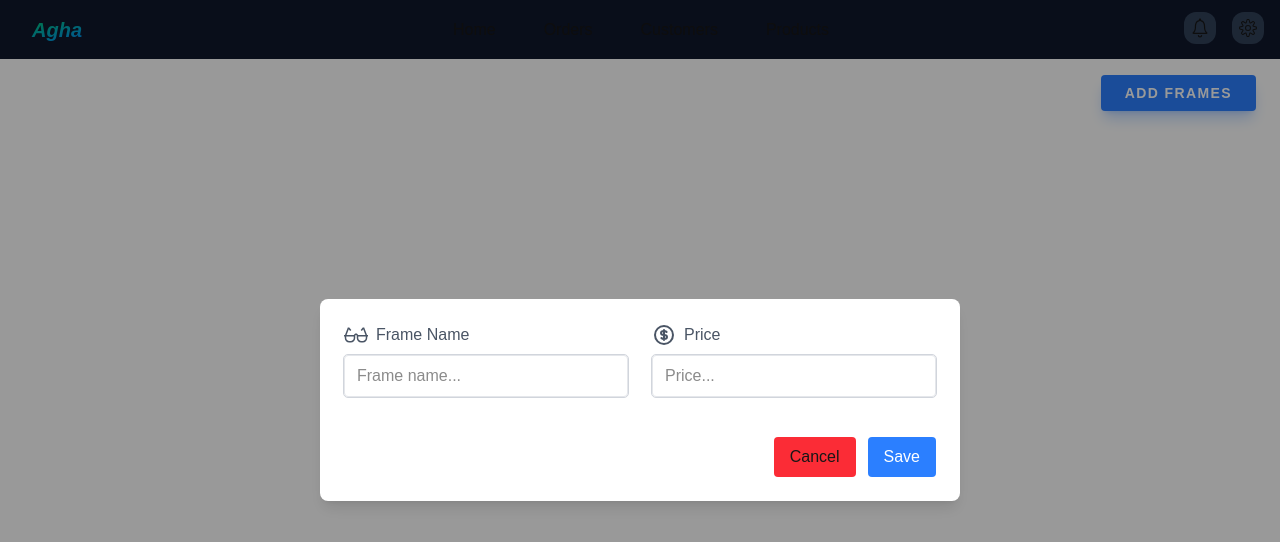
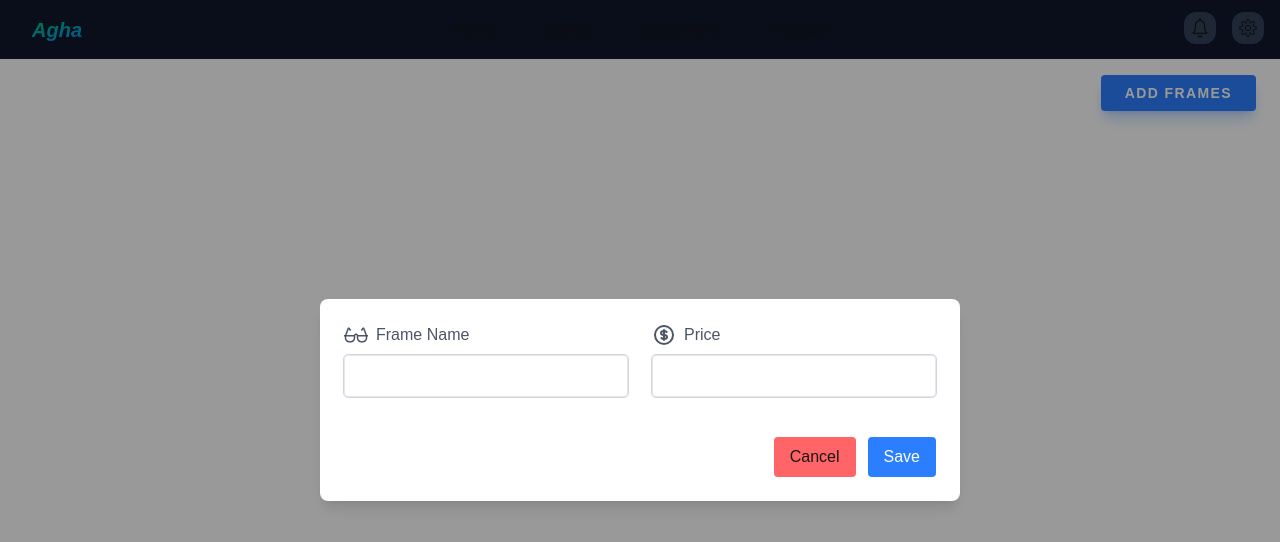
Before and after one commit to yasseragha1999/Agha-Optics, a Next.js app: page /products/frames in a window 1280 px wide. Both pictures are taken after a click on the button "ADD FRAMES". Shown: the top 542 px of the page. Built offline with nearby package versions, Linux system fonts and the light colour scheme.

Commit message:
change width content

```diff
--- a/src/components/AghaModal/AghaModal.jsx
+++ b/src/components/AghaModal/AghaModal.jsx
@@ -15,6 +15,7 @@ const AghaModal = ({closeModal, onSave}) => {
 
         onSave({name, price});
         closeModal();
+        console.log(name, price);
     };
     return (
         <>
@@ -36,8 +37,7 @@ const AghaModal = ({closeModal, onSave}) => {
                             type="text"
                             value={name}
                             onChange={(e) => setName(e.target.value)}
-                            className="rounded border border-gray-200 px-3 py-2 mt-2 w-full outline outline-gray-300 focus:outline-blue-400"
-                            placeholder="Frame name..."
+                            className="rounded border border-gray-200 px-3 py-2 mt-2  w-full outline outline-gray-300 focus:outline-blue-400"
                             required
                         />
                     </div>
@@ -55,8 +55,7 @@ const AghaModal = ({closeModal, onSave}) => {
                             type="number"
                             value={price}
                             onChange={(e) => setPrice(e.target.value)}
-                            className="rounded border border-gray-200 px-3 py-2 mt-2 w-full outline outline-gray-300 focus:outline-blue-400"
-                            placeholder="Price..."
+                            className="rounded border border-gray-200 text-black  px-3 py-2 mt-2 w-full outline outline-gray-300 focus:outline-blue-400"
                             required
                         />
                     </div>
@@ -66,14 +65,14 @@ const AghaModal = ({closeModal, onSave}) => {
                         <button
                             type="button"
                             onClick={closeModal}
-                            className="px-4 py-2 bg-red-500 rounded hover:bg-red-600"
+                            className="px-4 py-2 max-w-fit bg-red-400 rounded hover:bg-red-500 cursor-pointer"
                         >
                             Cancel
                         </button>
 
                         <button
                             type="submit"
-                            className="px-4 py-2 bg-blue-500 text-white rounded hover:bg-blue-600"
+                            className="px-4 py-2 max-w-fit bg-blue-500 text-white rounded hover:bg-blue-600 cursor-pointer"
                         >
                             Save
                         </button>
```
